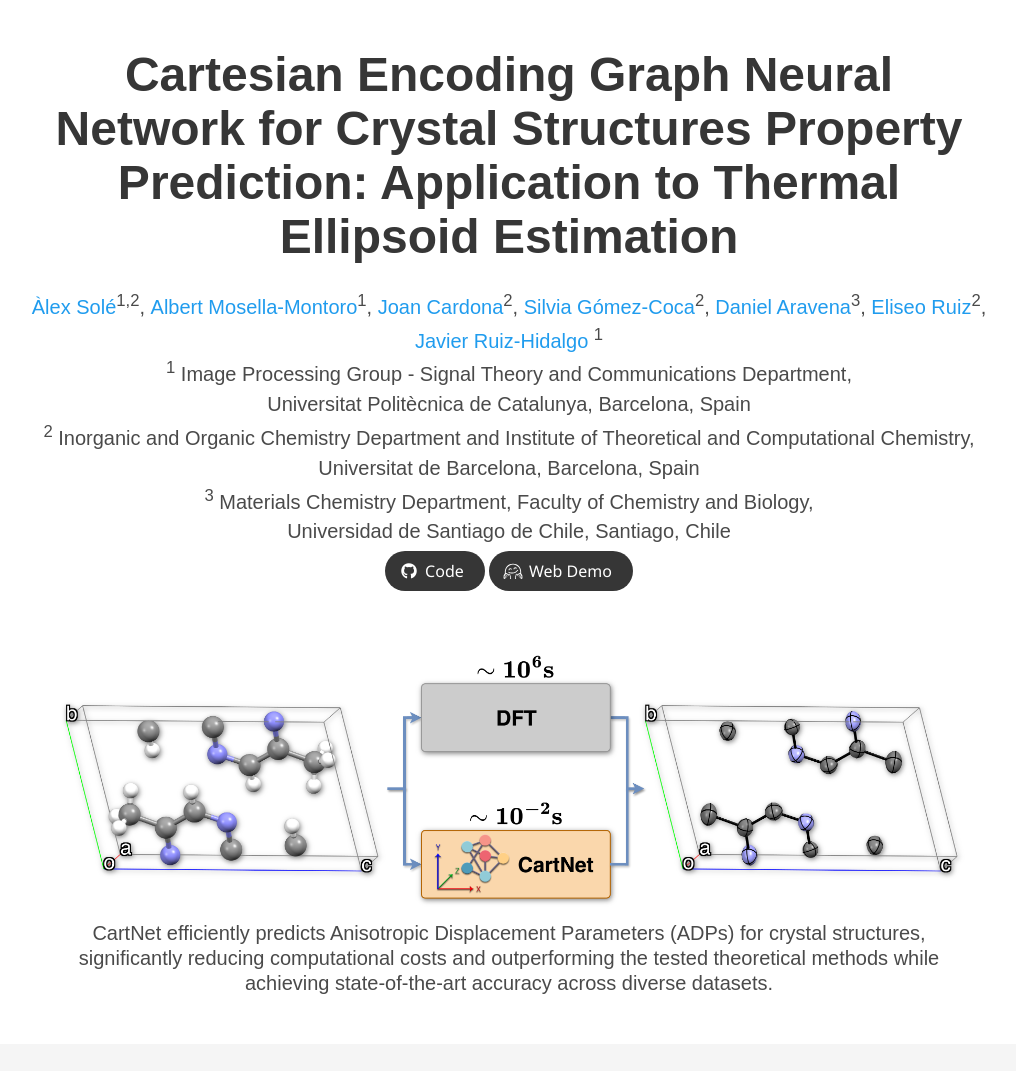
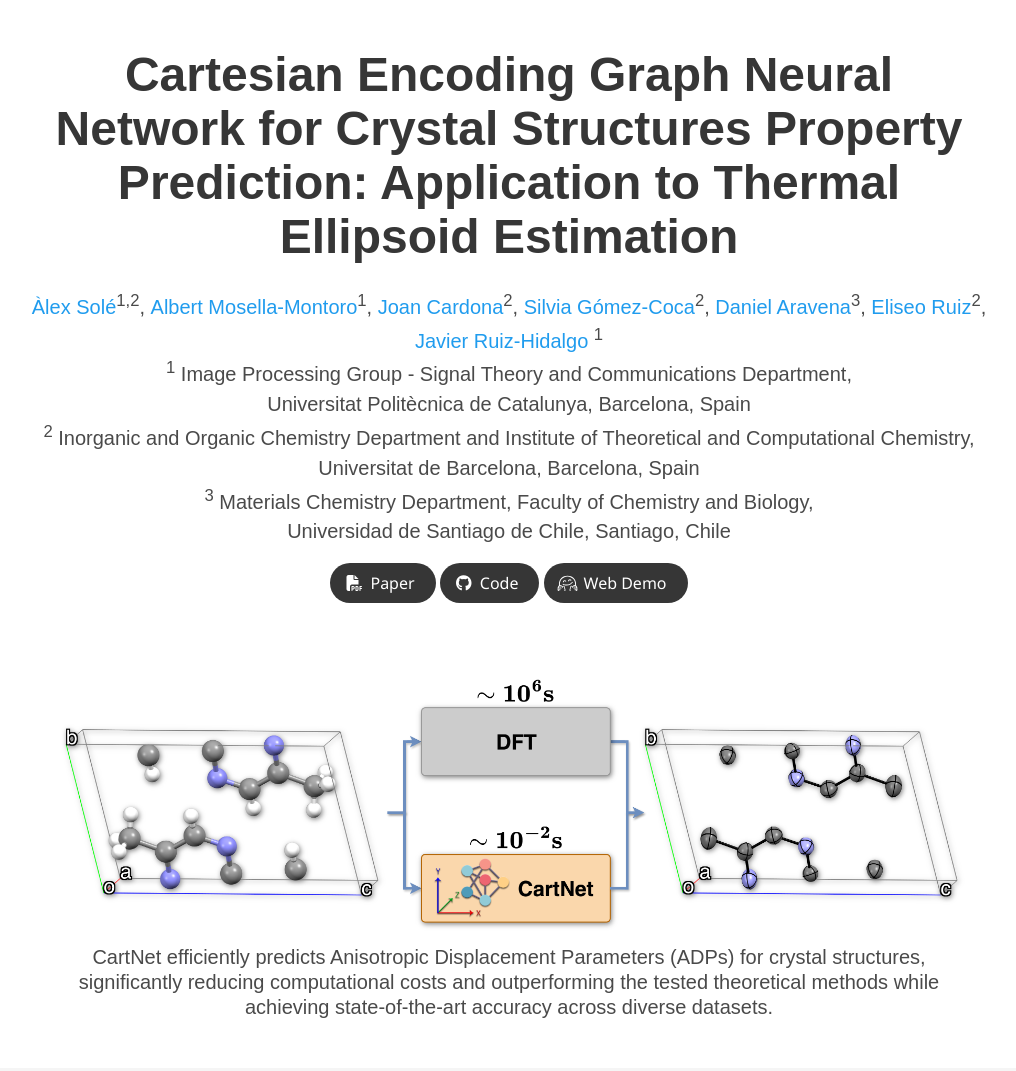
Before and after one commit to imatge-upc/CartNet, a plain HTML site: page index.html in a window 1280 px wide. Shown: the top 1071 px of the page, without its empty margins (131-1147 px from the left). Drawn offline with nearby package versions, Linux system fonts and the light colour scheme; some icons are missing; a web font is replaced by a local one.

Commit message:
added paper

```diff
--- a/index.html
+++ b/index.html
@@ -73,18 +73,18 @@
                     <!-- <span class="eql-cntrb"><small><br><sup>*</sup>Indicates Equal Contribution</small></span> -->
                   </div>
 
-                  <!-- <div class="column has-text-centered"> -->
-                    <!-- <div class="publication-links"> -->
+                  <div class="column has-text-centered">
+                    <div class="publication-links">
                          <!-- Arxiv PDF link -->
-                      <!-- <span class="link-block"> -->
-                        <!-- <a href="static/pdfs/CartNet.pdf" target="_blank"
-                        class="external-link button is-normal is-rounded is-dark"> -->
-                        <!-- <span class="icon"> -->
-                          <!-- <i class="fas fa-file-pdf"></i> -->
-                        <!-- </span> -->
-                        <!-- <span>Paper</span> -->
-                      <!-- </a> -->
-                    <!-- </span> -->
+                      <span class="link-block">
+                        <a href="https://pubs.rsc.org/en/content/articlelanding/2024/dd/d4dd00352g" target="_blank"
+                        class="external-link button is-normal is-rounded is-dark">
+                        <span class="icon">
+                          <i class="fas fa-file-pdf"></i>
+                        </span>
+                        <span>Paper</span>
+                      </a>
+                    </span>
 
                     <!-- Supplementary PDF link -->
                     <!-- <span class="link-block"> -->
```
